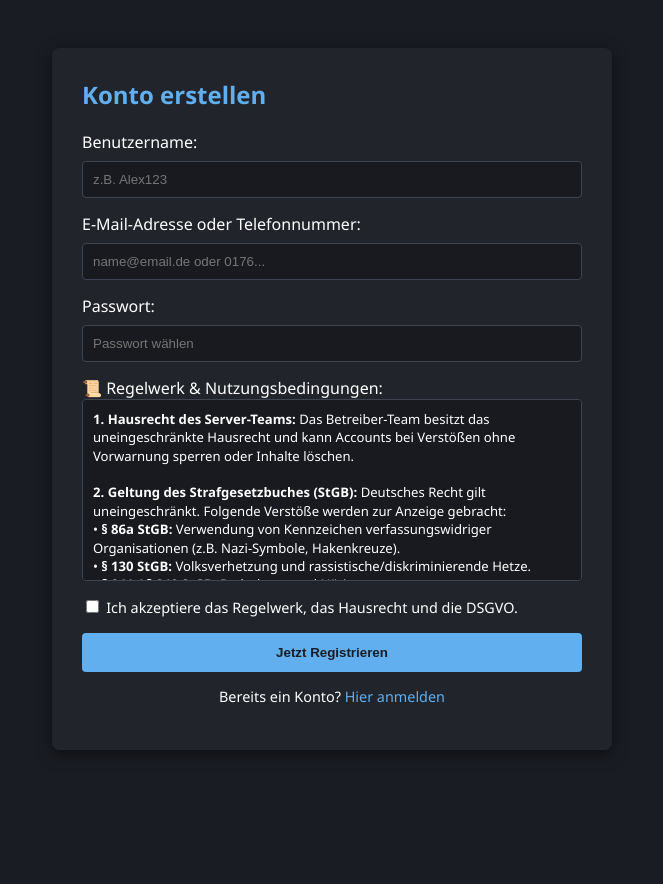
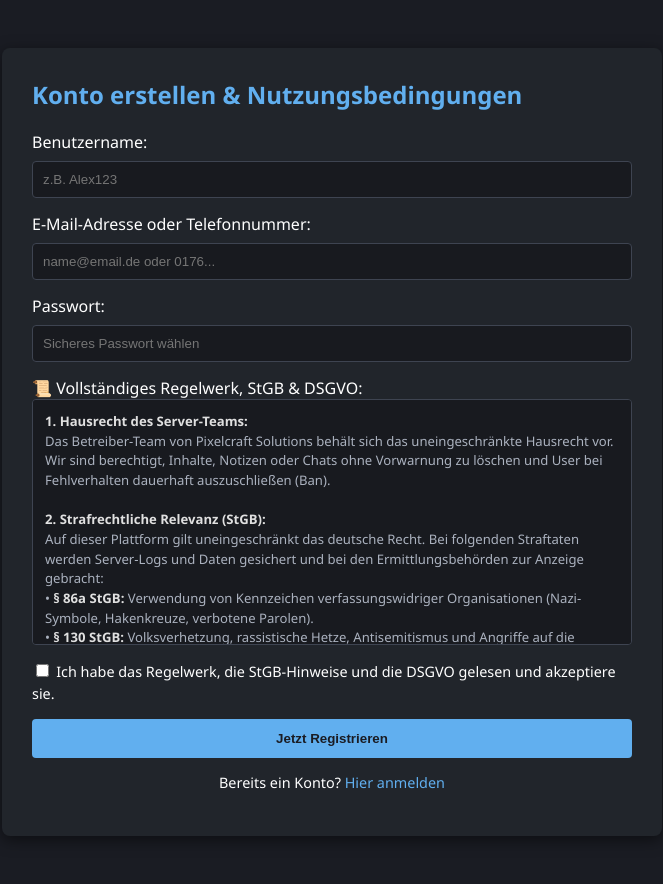
Before and after one commit to Skyguy1710/Pixelcraft-solutions, a Flask app: page /register in a window 1280 px wide. Shown: the whole page, without its empty margins (308-971 px from the left). Before the commit the page ends 703 px from the top, so only its background shows below. Run offline with Flask 3, Linux system fonts and the light colour scheme.

Commit message:
Revise registration form and terms of service
Updated registration page to enhance user guidance and compliance information.

```diff
--- a/templates/register.html
+++ b/templates/register.html
@@ -5,10 +5,11 @@
     <title>Pixelcraft Solutions - Registrierung</title>
     <style>
         body { font-family: 'Segoe UI', sans-serif; background: #1a1c23; color: #fff; padding: 40px; display: flex; justify-content: center; }
-        .box { background: #21252b; padding: 30px; border-radius: 8px; max-width: 500px; width: 100%; box-shadow: 0 4px 15px rgba(0,0,0,0.5); }
+        .box { background: #21252b; padding: 30px; border-radius: 8px; max-width: 600px; width: 100%; box-shadow: 0 4px 15px rgba(0,0,0,0.5); }
         h2 { color: #61afef; margin-top: 0; }
         input[type="text"], input[type="password"] { width: 100%; padding: 10px; margin: 8px 0 15px 0; border-radius: 4px; border: 1px solid #3e4451; background: #181a1f; color: #fff; box-sizing: border-box; }
-        .rules-box { background: #181a1f; border: 1px solid #3e4451; padding: 10px; height: 160px; overflow-y: auto; font-size: 0.82rem; margin-bottom: 15px; border-radius: 4px; line-height: 1.4; }
+        .rules-box { background: #181a1f; border: 1px solid #3e4451; padding: 12px; height: 220px; overflow-y: auto; font-size: 0.82rem; margin-bottom: 15px; border-radius: 4px; line-height: 1.5; color: #abb2bf; }
+        .rules-box b { color: #e0e0e0; }
         button { width: 100%; padding: 12px; background: #61afef; border: none; border-radius: 4px; font-weight: bold; cursor: pointer; color: #1a1c23; }
         button:hover { background: #498cd6; }
         a { color: #61afef; text-decoration: none; }
@@ -17,7 +18,7 @@
 </head>
 <body>
     <div class="box">
-        <h2>Konto erstellen</h2>
+        <h2>Konto erstellen & Nutzungsbedingungen</h2>
         {% with messages = get_flashed_messages() %}
             {% if messages %}
                 <div class="flash">{{ messages[0] }}</div>
@@ -31,22 +32,32 @@
             <input type="text" name="contact" required placeholder="name@email.de oder 0176...">
 
             <label>Passwort:</label>
-            <input type="password" name="password" required placeholder="Passwort wählen">
+            <input type="password" name="password" required placeholder="Sicheres Passwort wählen">
 
-            <label>📜 Regelwerk & Nutzungsbedingungen:</label>
+            <label>📜 Vollständiges Regelwerk, StGB & DSGVO:</label>
             <div class="rules-box">
-                <b>1. Hausrecht des Server-Teams:</b> Das Betreiber-Team besitzt das uneingeschränkte Hausrecht und kann Accounts bei Verstößen ohne Vorwarnung sperren oder Inhalte löschen.<br><br>
-                <b>2. Geltung des Strafgesetzbuches (StGB):</b> Deutsches Recht gilt uneingeschränkt. Folgende Verstöße werden zur Anzeige gebracht:<br>
-                • <b>§ 86a StGB:</b> Verwendung von Kennzeichen verfassungswidriger Organisationen (z.B. Nazi-Symbole, Hakenkreuze).<br>
-                • <b>§ 130 StGB:</b> Volksverhetzung und rassistische/diskriminierende Hetze.<br>
-                • <b>§ 241 / § 240 StGB:</b> Bedrohung und Nötigung.<br>
-                • <b>Schwere Straftaten:</b> Androhung oder Beichte von Gewalttaten, Amokläufen oder Missbrauch.<br><br>
-                <b>3. Datenschutz (DSGVO):</b> Daten (Benutzername, Kontakt, Passwörter) werden zweckgebunden gespeichert. Im Falle akuter Notfälle oder Straftaten werden Logs zur Gefahrenabwehr an Behörden übergeben.
+                <b>1. Hausrecht des Server-Teams:</b><br>
+                Das Betreiber-Team von Pixelcraft Solutions behält sich das uneingeschränkte Hausrecht vor. Wir sind berechtigt, Inhalte, Notizen oder Chats ohne Vorwarnung zu löschen und User bei Fehlverhalten dauerhaft auszuschließen (Ban).<br><br>
+
+                <b>2. Strafrechtliche Relevanz (StGB):</b><br>
+                Auf dieser Plattform gilt uneingeschränkt das deutsche Recht. Bei folgenden Straftaten werden Server-Logs und Daten gesichert und bei den Ermittlungsbehörden zur Anzeige gebracht:<br>
+                • <b>§ 86a StGB:</b> Verwendung von Kennzeichen verfassungswidriger Organisationen (Nazi-Symbole, Hakenkreuze, verbotene Parolen).<br>
+                • <b>§ 130 StGB:</b> Volksverhetzung, rassistische Hetze, Antisemitismus und Angriffe auf die Menschenwürde.<br>
+                • <b>§ 241 StGB / § 240 StGB:</b> Bedrohung, Nötigung oder Erpressung von anderen Nutzern.<br>
+                • <b>§ 126a StGB / § 238 StGB:</b> Cyber-Stalking, Nachstellung sowie Doxxing (Veröffentlichung fremder Privatdaten).<br>
+                • <b>§ 185 ff. StGB:</b> Beleidigung, üble Nachrede und üble Verleumdung.<br>
+                • <b>Schwere Androhungen:</b> Ankündigungen von Amokläufen, Selbst- oder Fremdgefährdung, Gewaltverbrechen oder Missbrauch.<br><br>
+
+                <b>3. Datenschutz & DSGVO (Datenschutzerklärung):</b><br>
+                • <b>Datensparsamkeit (Art. 5 DSGVO):</b> Es werden nur der Benutzername, ein verschlüsselter Passwort-Hash sowie der angegebene Kontakt (E-Mail/Telefon) und deine erstellten Arbeitsdaten (Notizen, Vokabeln, Noten) gespeichert.<br>
+                • <b>Zweckbindung:</b> Die Daten dienen ausschließlich dem Betrieb deines persönlichen Kontos und der Gewährleistung der Plattform-Sicherheit.<br>
+                • <b>Ausnahmeregelung Notfall / Strafverfolgung:</b> Im Falle von akuter Gefahr oder dem Verdacht auf schwere Straftaten werden Daten im Rahmen gesetzlicher Pflichten an Behörden übergeben.<br>
+                • <b>Recht auf Löschung (Art. 17 DSGVO):</b> Du hast jederzeit das Recht auf Auskunft und die vollständige Löschung deiner Daten.
             </div>
 
             <div style="margin-bottom: 15px;">
                 <input type="checkbox" name="rules_accepted" id="rules" required>
-                <label for="rules" style="font-size: 0.9rem;">Ich akzeptiere das Regelwerk, das Hausrecht und die DSGVO.</label>
+                <label for="rules" style="font-size: 0.9rem;">Ich habe das Regelwerk, die StGB-Hinweise und die DSGVO gelesen und akzeptiere sie.</label>
             </div>
 
             <button type="submit">Jetzt Registrieren</button>
```
